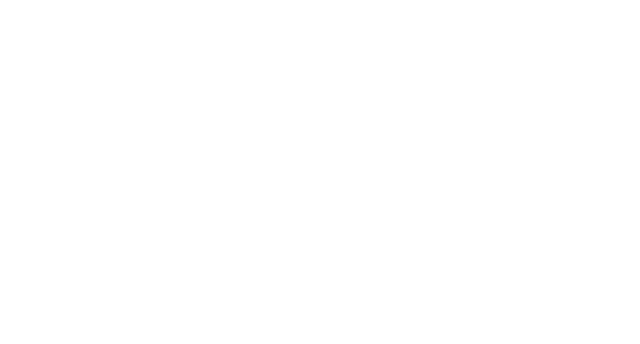
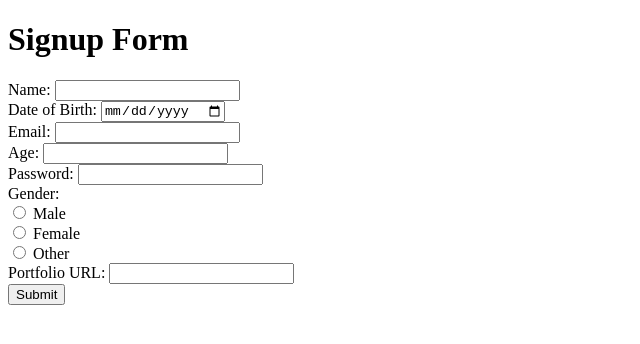
Before and after one commit to acciojob/signup-form-car-Rajudas575, a website: page main.html in a window 1280 px wide. Shown: the whole page, without its empty margins (0-640 px from the left). Drawn offline with Linux system fonts and the light colour scheme.

Commit message:
created a submission

```diff
--- a/main.html
+++ b/main.html
@@ -7,6 +7,52 @@
 </head>
 
 <body>
+	<h1>Signup Form</h1>
+    <form action="/submit" method="post">
+        <div>
+            <label for="name">Name:</label>
+            <input type="text" id="name" name="name" required>
+        </div>
+        <div>
+            <label for="dob">Date of Birth:</label>
+            <input type="date" id="dob" name="dob" required>
+        </div>
+        <div>
+            <label for="email">Email:</label>
+            <input type="email" id="email" name="email" required>
+        </div>
+        <div>
+            <label for="age">Age:</label>
+            <input type="number" id="age" name="age" required>
+        </div>
+        <div>
+            <label for="password">Password:</label>
+            <input type="password" id="password" name="password" required>
+        </div>
+        <div>
+            <span>Gender:</span>
+            <div>
+                <input type="radio" id="gender-male" name="gender" value="male">
+                <label for="gender-male">Male</label>
+            </div>
+            <div>
+                <input type="radio" id="gender-female" name="gender" value="female">
+                <label for="gender-female">Female</label>
+            </div>
+            <div>
+                <input type="radio" id="gender-other" name="gender" value="other">
+                <label for="gender-other">Other</label>
+            </div>
+        </div>
+        <div>
+            <label for="portfolio">Portfolio URL:</label>
+            <input type="url" id="portfolio" name="portfolio">
+        </div>
+        <div>
+            <button type="submit">Submit</button>
+        </div>
+    </form>
+
 	<!-- the entire body must be written by student -->
     <script type="text/javascript" src="./script.js">
 </script>
```
